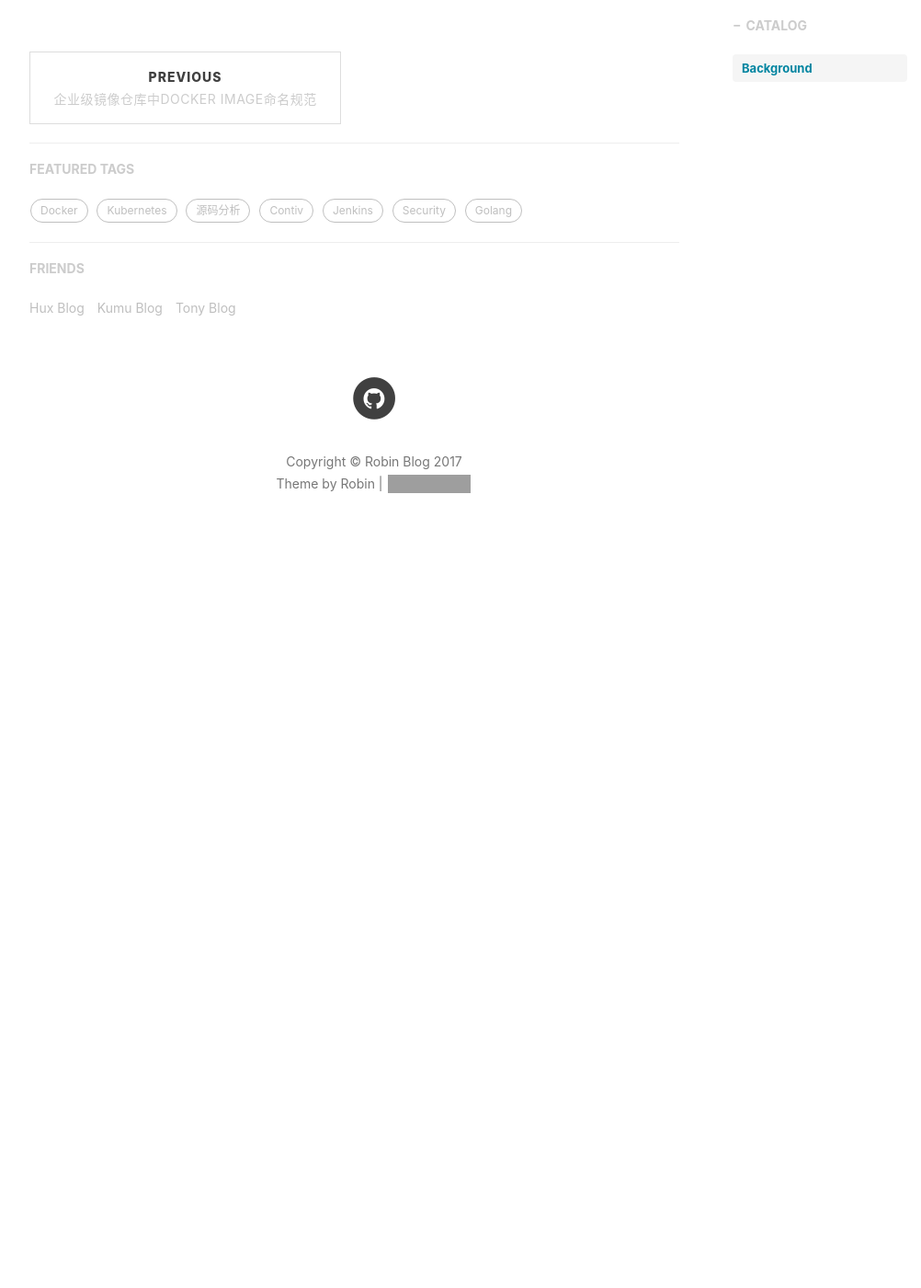
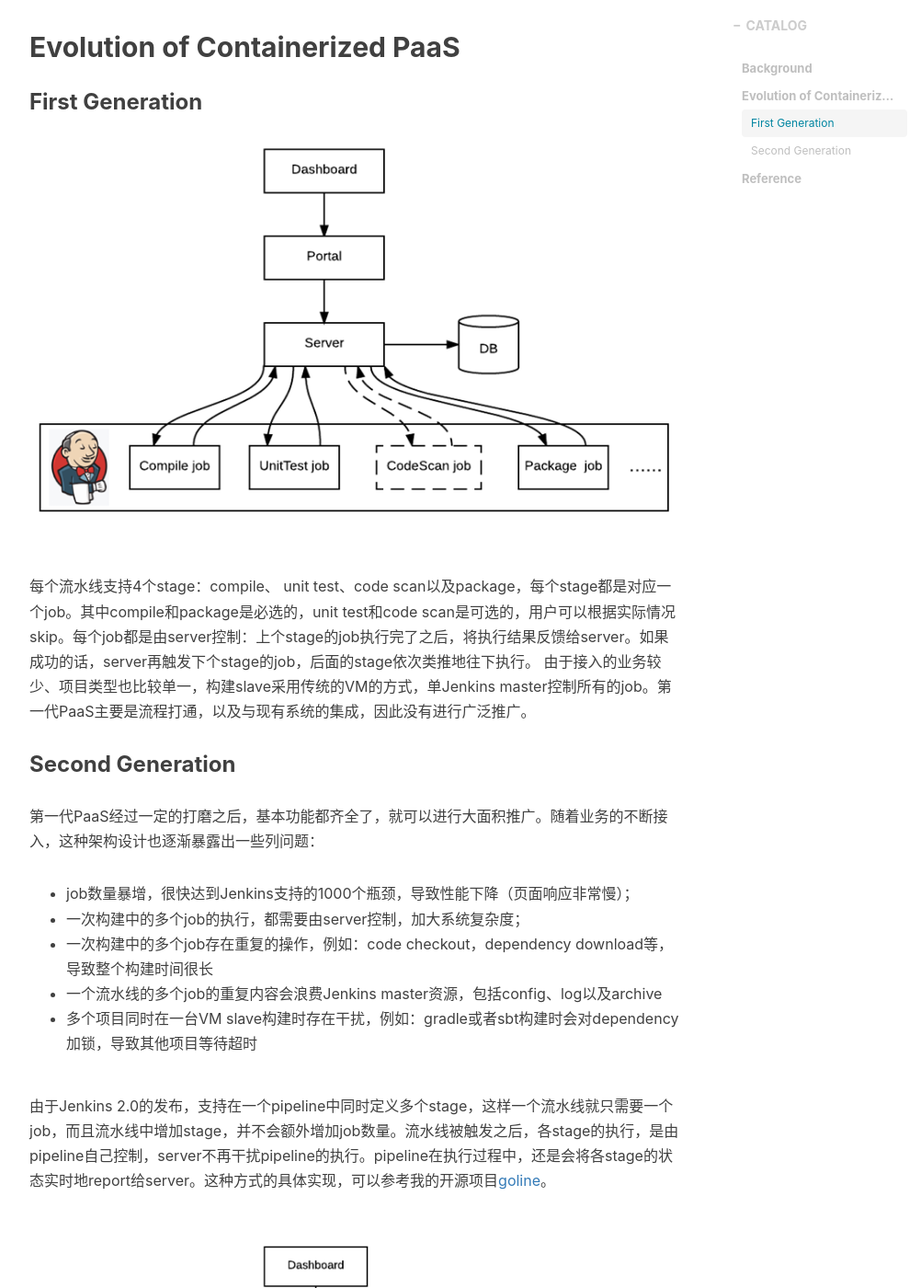
Before and after one commit to supereagle/supereagle.github.io, a Jekyll site: the page built from _posts/2017-08-14-jenkins-correct-usage.markdown, in a window 1280 px wide and 1400 px high, scrolled down 1180 px. Shown: the whole window at 92% size, without its empty margins (233-1235 px from the left). Built offline with Jekyll 4.4.1, drawn with Linux system fonts in a browser that asks for light colours; nearby versions of some CDN libraries; comment, search, counter and statistics services are not loaded; before the commit the page ends 1810 px from its top, so only the background shows below that; some of the changed text lies outside the part shown; grey boxes are pictures that could not be loaded.

Commit message:
update jenkins blog: add 2 generations

```diff
--- a/_posts/2017-08-14-jenkins-correct-usage.markdown
+++ b/_posts/2017-08-14-jenkins-correct-usage.markdown
@@ -18,3 +18,30 @@
 Jenkins 2.0最大的卖点是[Pipeline Plugin](https://wiki.jenkins.io/display/JENKINS/Pipeline+Plugin)。其实这个plugin并不是新创的，而是由已经存在很多年的[Build Flow Plugin](https://wiki.jenkins-ci.org/display/JENKINS/Build+Flow+Plugin)以及后来的[Workflow Plugin](https://wiki.jenkins-ci.org/display/JENKINS/Workflow+Plugin)一步步演化来的。不过，以Pipeline Plugin作为Jenkins 2.0最大的卖点，最主要是表明其希望往CD发力的战略。Pipeline Plugin的精髓是Pipeline as Code：将所有其他plugin的config，都以一套Groovy DSL描述。因此，Pipeline Plugin只是以Groovy脚本的方式组织各plugin，真正执行功能的还是各plugin。自从Jenkins 2.0发布之后，其他的plugin都开始一步步支持Pipeline Plugin。
 
 一毕业刚工作就开始使用Jenkins，从最初的使用它来做持续测试，后来使用它做持续构建，不过这些都是针对一个项目的，到最后基于Jenkins搭建容器云PaaS。这个过程中，不仅充分体会到Jenkins的强大之处，同时也感受到其在大型PaaS系统中的局限性。针对简单的使用Jenkins做一些单个或者几个项目的CI/CD就没必要介绍了，下面主要介绍一下Jenkins在PaaS平台中的一些使用经验。
+
+## Evolution of Containerized PaaS
+
+### First Generation
+
+![jobs](/img/in-post/jenkins/jobs.png)
+
+每个流水线支持4个stage：compile、 unit test、code scan以及package，每个stage都是对应一个job。其中compile和package是必选的，unit test和code scan是可选的，用户可以根据实际情况skip。每个job都是由server控制：上个stage的job执行完了之后，将执行结果反馈给server。如果成功的话，server再触发下个stage的job，后面的stage依次类推地往下执行。
+由于接入的业务较少、项目类型也比较单一，构建slave采用传统的VM的方式，单Jenkins master控制所有的job。第一代PaaS主要是流程打通，以及与现有系统的集成，因此没有进行广泛推广。
+
+### Second Generation
+
+第一代PaaS经过一定的打磨之后，基本功能都齐全了，就可以进行大面积推广。随着业务的不断接入，这种架构设计也逐渐暴露出一些列问题：
+* job数量暴增，很快达到Jenkins支持的1000个瓶颈，导致性能下降（页面响应非常慢）；
+* 一次构建中的多个job的执行，都需要由server控制，加大系统复杂度；
+* 一次构建中的多个job存在重复的操作，例如：code checkout，dependency download等，导致整个构建时间很长
+* 一个流水线的多个job的重复内容会浪费Jenkins master资源，包括config、log以及archive
+* 多个项目同时在一台VM slave构建时存在干扰，例如：gradle或者sbt构建时会对dependency加锁，导致其他项目等待超时
+
+由于Jenkins 2.0的发布，支持在一个pipeline中同时定义多个stage，这样一个流水线就只需要一个job，而且流水线中增加stage，并不会额外增加job数量。流水线被触发之后，各stage的执行，是由pipeline自己控制，server不再干扰pipeline的执行。pipeline在执行过程中，还是会将各stage的状态实时地report给server。这种方式的具体实现，可以参考我的开源项目[goline](https://github.com/supereagle/goline)。
+
+![pipeline](/img/in-post/jenkins/pipeline.png)
+
+多个项目同时在一台VM slave构建相互干扰的问题，是借助于[Jenkins Kubernetes Plugin](https://github.com/jenkinsci/kubernetes-plugin)这个plugin。在开始使用这个plugin的时候，它还[Carlos Sanchez的个人项目](https://github.com/carlossg/jenkins-kubernetes-plugin)，当时的版本还是v0.1。现在已经被Jenkins官方fork，并进行快速迭代开发中。这个plugin能够在流水线被触发的时候，动态地调用Kubernetes API产生一个pod，通过JNLP协议连接到Jenkins master上，然后这个流水线就可以在这个pod中执行。等流水线执行完后，又调用Kubernetes API销毁该pod。
+
+## Reference
+- [Jenkins 2.0新时代：从CI到CD](http://dockone.io/article/1421)
```
Also changed, not shown: img/in-post/jenkins/jobs.png (added), img/in-post/jenkins/pipeline.png (added).
